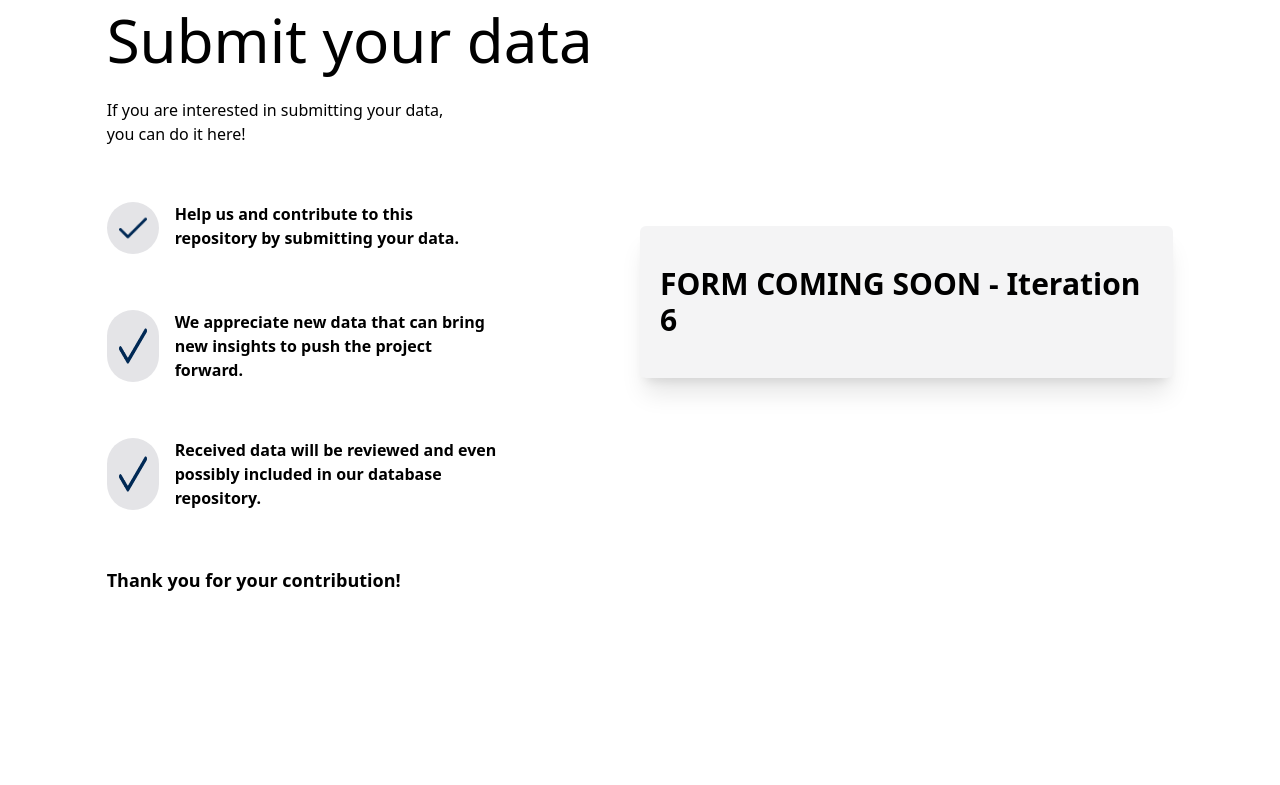
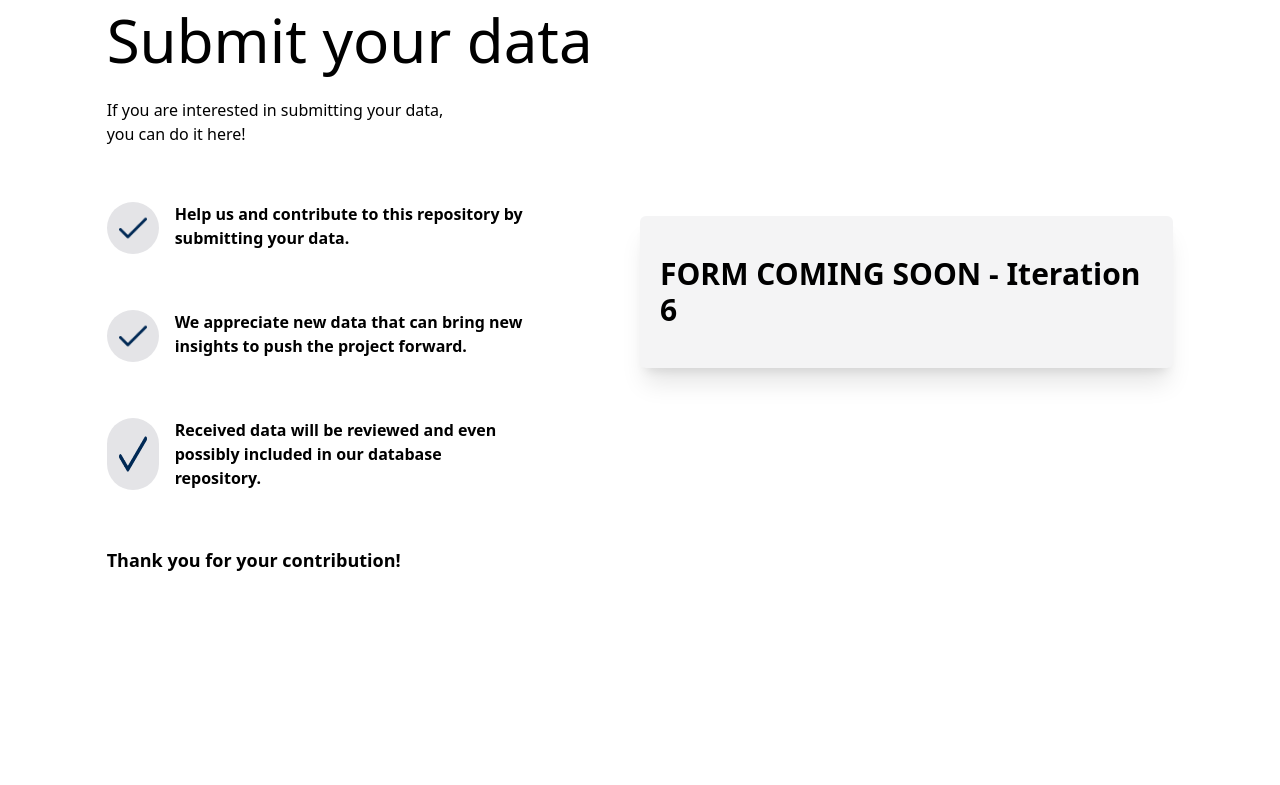
Before and after one commit to oliverolah/neuroinformatics_project, a Django app: page /submit_data_page/ in a window 1280 px wide. Shown: the part 126-911 px from the top of the page. Run offline with Django 3.2, Linux system fonts and the light colour scheme; some libraries are stand-ins or nearby versions.

Commit message:
C9-I5-fixing a small code mistake from a previous commit C8-I5

```diff
--- a/templates/submitdata/submit_data_page.html
+++ b/templates/submitdata/submit_data_page.html
@@ -30,7 +30,7 @@
                   <div class="bg-zinc-200 flex p-3 rounded-full">
                      <img class="w-7" src='{% static "images/tick-blue.png" %}' alt="Tick Logo">
                   </div>
-                  <div class="flex w-full md:w-2/3 lg:w-9/12 xl:w-3/5">
+                  <div class="flex w-full md:w-2/3 lg:w-9/12 xl:w-4/6">
                      <p class="font-semibold inline-block align-top lg:text-base">Help us and contribute to this repository by submitting your data.
                      </p>
                   </div>
@@ -39,7 +39,7 @@
                   <div class="bg-zinc-200 flex p-3 rounded-full">
                      <img class="w-7" src='{% static "images/tick-blue.png" %}' alt="Tick Logo">
                   </div>
-                  <div class="w-full md:w-2/3 lg:w-9/12 xl:w-3/5">
+                  <div class="w-full md:w-2/3 lg:w-9/12 xl:w-4/6">
                      <p class="font-semibold inline-block align-top lg:text-base">We appreciate new data that can bring new insights to push the project forward.</p>
                   </div>
                </div>
```
